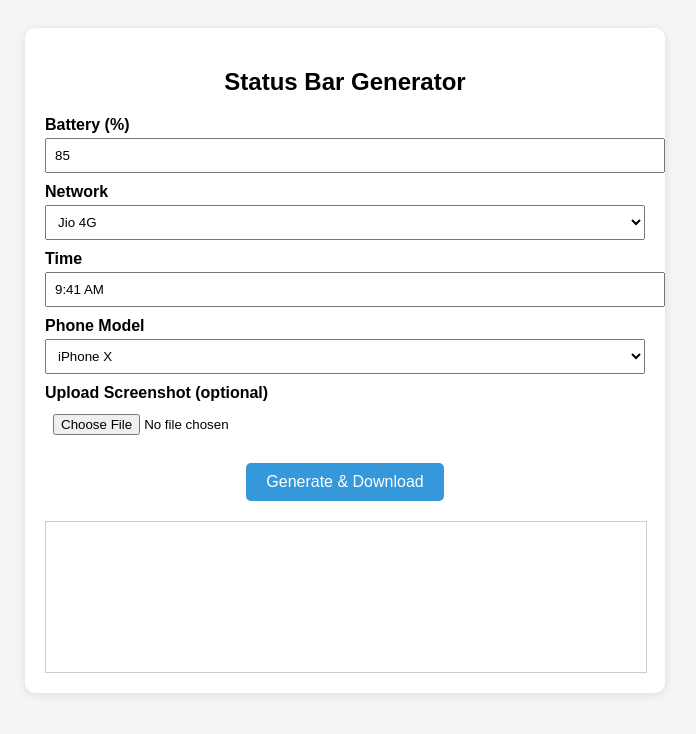
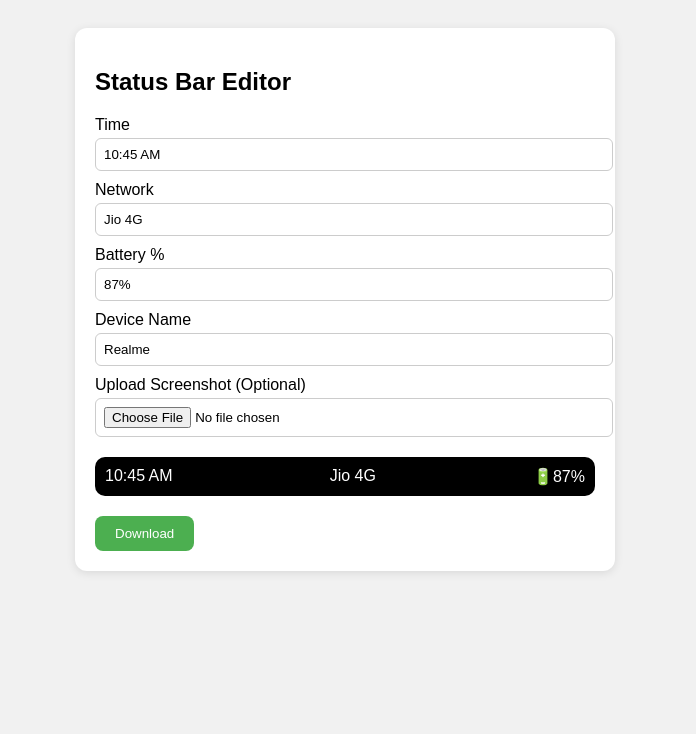
Before and after one commit to pareekamit49-cmd/statusbar-tool, a plain HTML site: page index.html in a window 1280 px wide. Shown: the whole page, without its empty margins (295-991 px from the left). Drawn offline with nearby package versions, Linux system fonts and the light colour scheme.

Commit message:
Update index.html

```diff
--- a/index.html
+++ b/index.html
@@ -1,134 +1,140 @@
 <!DOCTYPE html>
 <html lang="en">
 <head>
-  <meta charset="UTF-8">
+  <meta charset="UTF-8" />
+  <meta name="viewport" content="width=device-width, initial-scale=1.0"/>
   <title>Status Bar Tool</title>
   <style>
     body {
       font-family: Arial, sans-serif;
       padding: 20px;
-      background-color: #f5f5f5;
+      background: #f1f1f1;
     }
-    h2 {
-      text-align: center;
-    }
-    .container {
-      max-width: 600px;
+    .editor {
+      max-width: 500px;
       margin: auto;
-      background: white;
+      background: #fff;
       padding: 20px;
-      border-radius: 10px;
-      box-shadow: 0px 2px 8px rgba(0,0,0,0.1);
+      border-radius: 12px;
+      box-shadow: 0 2px 10px rgba(0,0,0,0.1);
     }
     label {
       display: block;
-      margin-top: 10px;
-      font-weight: bold;
+      margin: 10px 0 4px;
     }
-    input, select {
+    input {
       width: 100%;
       padding: 8px;
-      margin-top: 4px;
+      border-radius: 6px;
+      border: 1px solid #ccc;
     }
-    canvas {
+    #statusBar {
+      margin-top: 20px;
+      padding: 10px;
+      background: #000;
+      color: white;
+      display: flex;
+      justify-content: space-between;
+      align-items: center;
+      border-radius: 10px;
+    }
+    #screenshot {
+      margin-top: 20px;
+      width: 100%;
+      max-height: 300px;
+      object-fit: contain;
+      border-radius: 10px;
       border: 1px solid #ccc;
-      margin-top: 20px;
-      display: block;
-      width: 100%;
-    }
-    .download-btn {
-      display: block;
-      margin-top: 20px;
-      text-align: center;
     }
     button {
+      margin-top: 20px;
       padding: 10px 20px;
-      font-size: 16px;
-      background-color: #3498db;
+      background: #4CAF50;
       color: white;
       border: none;
-      border-radius: 5px;
+      border-radius: 8px;
+      cursor: pointer;
+    }
+    button:hover {
+      background: #45a049;
     }
   </style>
 </head>
 <body>
-  <div class="container">
-    <h2>Status Bar Generator</h2>
+  <div class="editor">
+    <h2>Status Bar Editor</h2>
 
-    <label for="battery">Battery (%)</label>
-    <input type="number" id="battery" min="1" max="100" value="85">
+    <label for="time">Time</label>
+    <input type="text" id="time" placeholder="10:45 AM" value="10:45 AM" />
 
     <label for="network">Network</label>
-    <select id="network">
-      <option>Jio 4G</option>
-      <option>Airtel</option>
-      <option>VI</option>
-      <option>BSNL</option>
-      <option>No Network</option>
-    </select>
+    <input type="text" id="network" placeholder="Jio 4G" value="Jio 4G" />
 
-    <label for="time">Time</label>
-    <input type="text" id="time" value="9:41 AM">
+    <label for="battery">Battery %</label>
+    <input type="text" id="battery" placeholder="87%" value="87%" />
 
-    <label for="model">Phone Model</label>
-    <select id="model">
-      <option>iPhone X</option>
-      <option>Samsung S21</option>
-      <option>Redmi Note 10</option>
-      <option>Pixel 6</option>
-    </select>
+    <label for="device">Device Name</label>
+    <input type="text" id="device" placeholder="Realme" value="Realme" />
 
-    <label for="screenshot">Upload Screenshot (optional)</label>
-    <input type="file" id="screenshot" accept="image/*">
+    <label for="upload">Upload Screenshot (Optional)</label>
+    <input type="file" id="upload" accept="image/*" />
 
-    <div class="download-btn">
-      <button onclick="generateStatusBar()">Generate & Download</button>
+    <div id="statusBar">
+      <span id="status-time">10:45 AM</span>
+      <span id="status-network">Jio 4G</span>
+      <span id="status-battery">🔋87%</span>
     </div>
 
-    <canvas id="preview" width="400" height="100"></canvas>
+    <img id="screenshot" src="" alt="Screenshot preview" style="display: none;"/>
+
+    <button onclick="downloadImage()">Download</button>
   </div>
 
   <script>
-    function generateStatusBar() {
-      const battery = document.getElementById("battery").value;
-      const network = document.getElementById("network").value;
-      const time = document.getElementById("time").value;
-      const model = document.getElementById("model").value;
-      const canvas = document.getElementById("preview");
-      const ctx = canvas.getContext("2d");
+    const timeInput = document.getElementById('time');
+    const networkInput = document.getElementById('network');
+    const batteryInput = document.getElementById('battery');
 
-      // Clear canvas
-      ctx.clearRect(0, 0, canvas.width, canvas.height);
+    const statusTime = document.getElementById('status-time');
+    const statusNetwork = document.getElementById('status-network');
+    const statusBattery = document.getElementById('status-battery');
+    const screenshot = document.getElementById('screenshot');
+    const upload = document.getElementById('upload');
 
-      // Background
-      ctx.fillStyle = "#000";
-      ctx.fillRect(0, 0, canvas.width, canvas.height);
+    timeInput.addEventListener('input', () => {
+      statusTime.textContent = timeInput.value;
+    });
 
-      // Time
-      ctx.fillStyle = "#fff";
-      ctx.font = "20px Arial";
-      ctx.fillText(time, 10, 30);
+    networkInput.addEventListener('input', () => {
+      statusNetwork.textContent = networkInput.value;
+    });
 
-      // Battery
-      ctx.fillText(`${battery}%`, 330, 30);
-      ctx.strokeStyle = "#fff";
-      ctx.strokeRect(370, 15, 20, 10);
-      ctx.fillStyle = "#0f0";
-      ctx.fillRect(370, 15, (battery / 100) * 20, 10);
+    batteryInput.addEventListener('input', () => {
+      statusBattery.textContent = '🔋' + batteryInput.value;
+    });
 
-      // Network
-      ctx.fillStyle = "#fff";
-      ctx.fillText(network, 10, 70);
+    upload.addEventListener('change', (e) => {
+      const file = e.target.files[0];
+      if (file) {
+        const reader = new FileReader();
+        reader.onload = function (event) {
+          screenshot.src = event.target.result;
+          screenshot.style.display = 'block';
+        };
+        reader.readAsDataURL(file);
+      }
+    });
 
-      // Phone model
-      ctx.fillText(`Model: ${model}`, 200, 70);
-
-      // Download
-      const link = document.createElement("a");
-      link.download = "statusbar.png";
-      link.href = canvas.toDataURL();
-      link.click();
+    function downloadImage() {
+      html2canvas(document.querySelector('.editor')).then(canvas => {
+        const link = document.createElement('a');
+        link.download = 'status-bar-image.png';
+        link.href = canvas.toDataURL();
+        link.click();
+      });
     }
   </script>
+
+  <script src="https://cdn.jsdelivr.net/npm/html2canvas@1.4.1/dist/html2canvas.min.js"></script>
 </body>
 </html>
```
